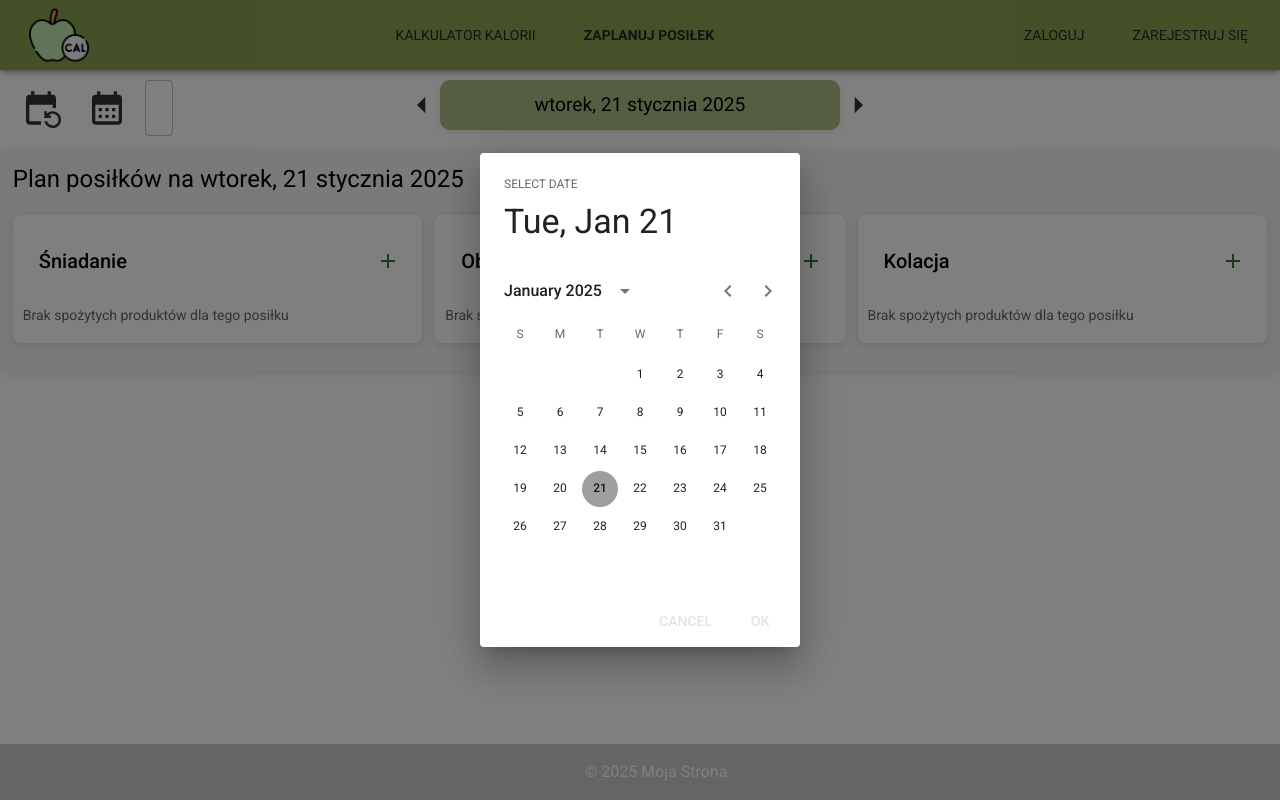
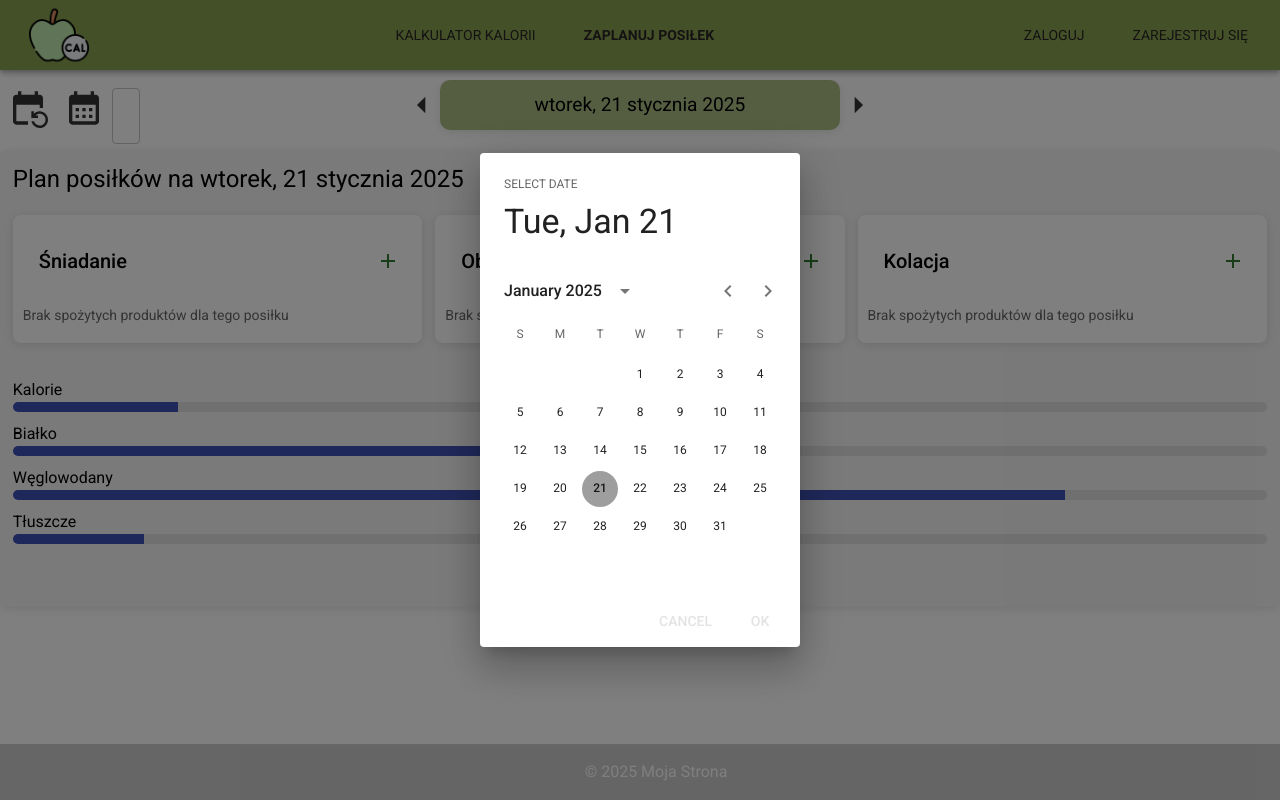
Before and after one commit to FalcO0O/WDAI_Projekt, a React (Create React App) app in the folder app/: page /planner in a window 1280 px wide. Both pictures are taken after a click on the button 106 px from the left and 108 px from the top of the page. Built offline with nearby package versions, Linux system fonts and the light colour scheme.

Commit message:
małe centrowanie i poprawki

```diff
--- a/app/src/MealsDB/MealsHistory.json
+++ b/app/src/MealsDB/MealsHistory.json
@@ -22,5 +22,53 @@
     "carbs": "0.02",
     "fats": "16.20",
     "id": 1737932323575
+  },
+  {
+    "userID": 1,
+    "date": "2025-01-27T14:00:34.224Z",
+    "mealName": "Śniadanie",
+    "productName": "Banan",
+    "grams": 12,
+    "calories": "10.68",
+    "proteins": "0.13",
+    "carbs": "2.76",
+    "fats": "0.04",
+    "id": 1737986493363
+  },
+  {
+    "userID": 1,
+    "date": "2025-01-27T14:00:34.224Z",
+    "mealName": "Śniadanie",
+    "productName": "Banan",
+    "grams": 13,
+    "calories": "11.57",
+    "proteins": "0.14",
+    "carbs": "2.99",
+    "fats": "0.04",
+    "id": 1737986503074
+  },
+  {
+    "userID": 1,
+    "date": "2025-01-27T14:40:51.997Z",
+    "mealName": "Śniadanie",
+    "productName": "Jabłko",
+    "grams": 12,
+    "calories": "6.24",
+    "proteins": "0.04",
+    "carbs": "1.68",
+    "fats": "0.02",
+    "id": 1737988860952
+  },
+  {
+    "userID": 1,
+    "date": "2025-01-27T15:02:08.221Z",
+    "mealName": "Śniadanie",
+    "productName": "Jabłko",
+    "grams": 50,
+    "calories": "26.00",
+    "proteins": "0.15",
+    "carbs": "7.00",
+    "fats": "0.10",
+    "id": 1737990663567
   }
 ]
--- a/app/src/components/MealPlanner/DailyMealsInfo.tsx
+++ b/app/src/components/MealPlanner/DailyMealsInfo.tsx
@@ -52,6 +52,36 @@ const DailyMealsInfo: React.FC<DailyMealsInfoProps> = ({ currentDate }) => {
           />
         ))}
       </Box>
+      <Box
+        sx={{
+          marginTop: "20px",
+          marginBottom: "50px",
+        }}
+      >
+        {["Kalorie", "Białko", "Węglowodany", "Tłuszcze"].map(
+          (nutrient, index) => (
+            <Box key={index} sx={{ marginBottom: "10px" }}>
+              <Typography variant="body1">{nutrient}</Typography>
+              <Box
+                sx={{
+                  height: "10px",
+                  backgroundColor: "#e0e0e0",
+                  borderRadius: "5px",
+                  overflow: "hidden",
+                }}
+              >
+                <Box
+                  sx={{
+                    height: "100%",
+                    width: `${Math.random() * 100}%`, // Placeholder for actual nutrient value
+                    backgroundColor: "#3f51b5",
+                  }}
+                />
+              </Box>
+            </Box>
+          )
+        )}
+      </Box>
     </Box>
   );
 };
--- a/app/src/components/MealPlanner/DateDisplay.tsx
+++ b/app/src/components/MealPlanner/DateDisplay.tsx
@@ -7,6 +7,7 @@ import { AdapterDateFns } from "@mui/x-date-pickers/AdapterDateFns";
 import { LocalizationProvider } from "@mui/x-date-pickers/LocalizationProvider";
 import EventRepeatIcon from "@mui/icons-material/EventRepeat";
 import CalendarMonthIcon from "@mui/icons-material/CalendarMonth";
+import { Height } from "@mui/icons-material";
 // Interfejs dla props komponentu DateDisplay
 interface DateDisplayProps {
   currentDate: Date; // Typ dla currentDate, czyli obiekt Date
@@ -50,18 +51,22 @@ function DateDisplay({ currentDate, onDateChange }: DateDisplayProps) {
   };
 
   return (
-    <div>
-      <div
+    <Box
       style={{
-          position: "absolute",
         minHeight: "50px",
-          zIndex: 1300,
-          left: "1vw",
       }}
     >
       {/* Strzałki nawigacyjne */}
-        <div>
-          <Box sx={{ display: "flex", gap: "10px" }}>
+      <Box
+        sx={{
+          display: "flex",
+          alignItems: "center",
+          justifyContent: "center",
+          position: "absolute",
+
+          zIndex: 2,
+        }}
+      >
         <IconButton
           onClick={goToToday}
           sx={{
@@ -91,7 +96,20 @@ function DateDisplay({ currentDate, onDateChange }: DateDisplayProps) {
         >
           <CalendarMonthIcon fontSize="inherit" />
         </IconButton>
-          </Box>
+
+        <Box
+          sx={{
+            position: "relative",
+            left: "0px",
+            top: "-20px",
+            zIndex: 1,
+          }}
+        >
+          <Box
+            sx={{
+              position: "fixed",
+            }}
+          >
             {openCalendar && (
               <LocalizationProvider dateAdapter={AdapterDateFns}>
                 <DatePicker
@@ -101,24 +119,24 @@ function DateDisplay({ currentDate, onDateChange }: DateDisplayProps) {
                   onClose={() => setOpenCalendar(false)}
                   sx={{
                     position: "absolute",
-                  top: "0", // Dostosuj, aby kalendarz był na tej samej wysokości co ikonki
-                  left: "calc(100% + 10px)", // Dostosuj, aby kalendarz był po prawej stronie od ikonek
-                  zIndex: 1300,
+                    left: "0px",
+                    zIndex: 1,
                   }}
                 />
               </LocalizationProvider>
             )}
-        </div>
-      </div>
-      <div style={{ position: "relative", minHeight: "50px" }}>
-        {/* Sekcja z datą i strzałkami */}
+          </Box>
+        </Box>
+      </Box>
+
       <Box
         sx={{
-            width: "100%",
           display: "flex",
           justifyContent: "center",
           alignItems: "center",
-            position: "relative", // Kontener na strzałki i okno daty
+          position: "relative",
+          width: "100%",
+          minHeight: "50px",
           height: "50px",
         }}
       >
@@ -147,12 +165,12 @@ function DateDisplay({ currentDate, onDateChange }: DateDisplayProps) {
             alignItems: "center",
             justifyContent: "center",
             width: "400px", // Szerokość okna daty
-              height: "inherit",
+            minHeight: "inherit",
             backgroundColor: "containerDate.light",
             borderRadius: "10px",
             boxShadow: "0 2px 10px rgba(0, 0, 0, 0.1)",
             position: "relative",
-              cursor: "pointer",
+            cursor: "default",
           }}
         >
           <Typography sx={{ fontSize: "1.2rem" }}>{formattedDate}</Typography>
@@ -176,8 +194,7 @@ function DateDisplay({ currentDate, onDateChange }: DateDisplayProps) {
           <ArrowRightIcon fontSize="inherit" />
         </IconButton>
       </Box>
-      </div>
-    </div>
+    </Box>
   );
 }
 
```
Lines whose indentation alone changed are shown as unchanged.
